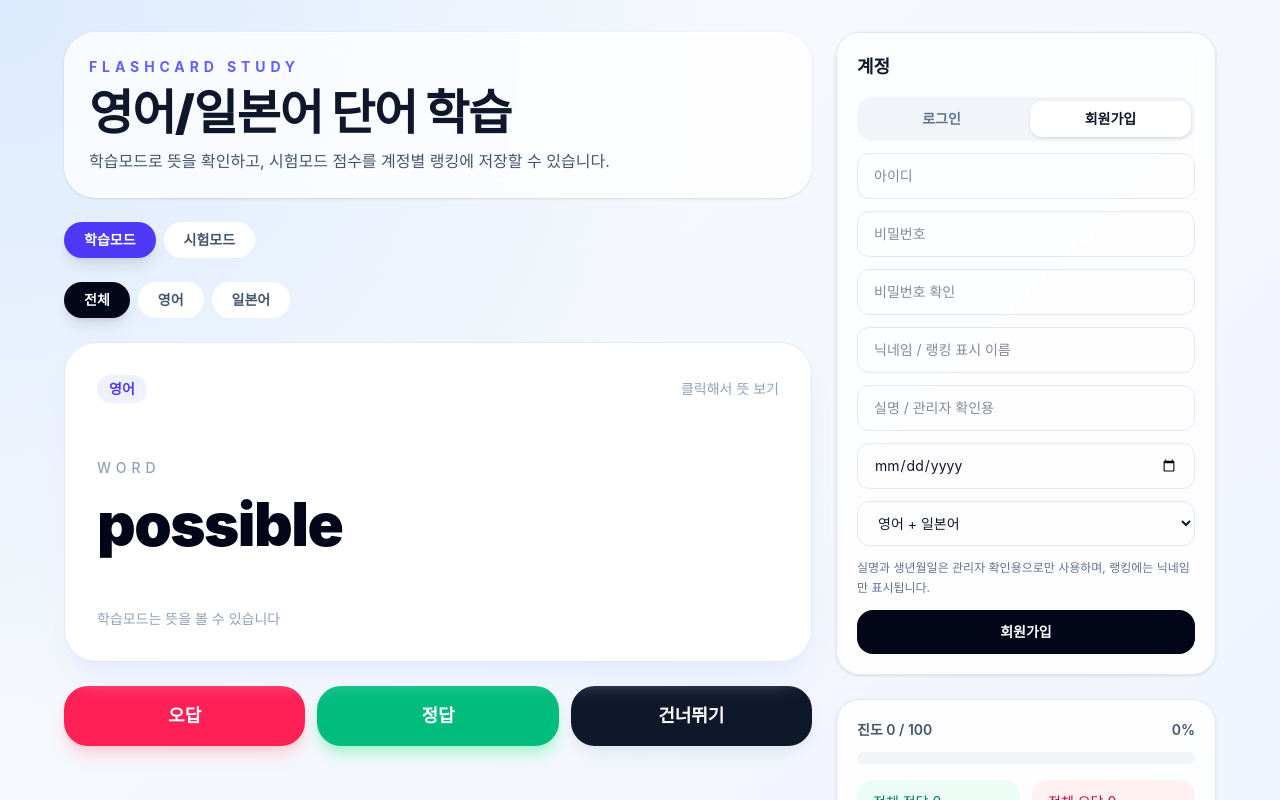
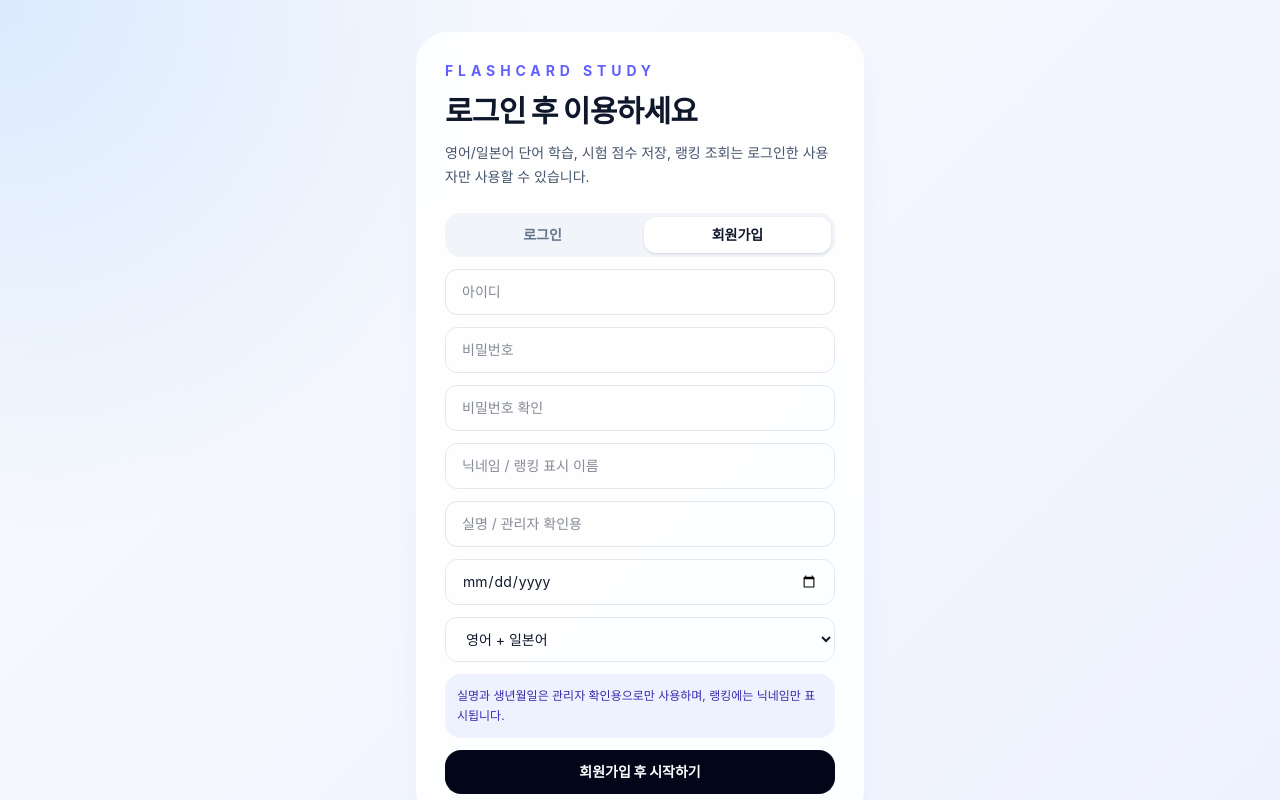
Before and after one commit to mini0211/word-learning-webapp, a React (Vite) app: page / in a window 1280 px wide. Both pictures are taken after a click on the button "회원가입". Shown: the top 800 px of the page. Built offline with nearby package versions, Linux system fonts and the light colour scheme; no server answers.

Commit message:
Require login before app access

```diff
--- a/src/App.jsx
+++ b/src/App.jsx
@@ -132,8 +132,14 @@ export default function App() {
   const [syncStatus, setSyncStatus] = useState('');
   const [leaderboard, setLeaderboard] = useState([]);
   const [leaderboardLoading, setLeaderboardLoading] = useState(false);
+  const isLoggedIn = Boolean(auth?.token && auth?.user);
 
   useEffect(() => {
+    if (!isLoggedIn) {
+      setLoading(false);
+      return;
+    }
+    setLoading(true);
     fetch(`${import.meta.env.BASE_URL}words.json`)
       .then((response) => {
         if (!response.ok) throw new Error('words.json을 불러오지 못했습니다.');
@@ -147,7 +153,7 @@ export default function App() {
         setError(err.message || '단어 데이터를 불러오지 못했습니다.');
         setLoading(false);
       });
-  }, []);
+  }, [isLoggedIn]);
 
   useEffect(() => {
     localStorage.setItem(STORAGE_KEY, JSON.stringify(progress));
@@ -178,6 +184,10 @@ export default function App() {
   const examTotal = progress.examCorrect + progress.examWrong;
 
   async function refreshLeaderboard(language = progress.filter) {
+    if (!isLoggedIn) {
+      setLeaderboard([]);
+      return;
+    }
     setLeaderboardLoading(true);
     try {
       const query = language === 'all' ? '' : `?language=${language}`;
@@ -191,9 +201,9 @@ export default function App() {
   }
 
   useEffect(() => {
-    refreshLeaderboard(progress.filter);
+    if (isLoggedIn) refreshLeaderboard(progress.filter);
     // eslint-disable-next-line react-hooks/exhaustive-deps
-  }, [progress.filter]);
+  }, [progress.filter, isLoggedIn]);
 
   useEffect(() => {
     if (!loading && filteredWords.length && !validDeck.length) {
@@ -338,6 +348,45 @@ export default function App() {
     setExamAnswer('');
     setExamFeedback(null);
   }
+
+
+  if (!isLoggedIn) {
+    return (
+      <main className="flex min-h-screen items-center justify-center bg-[radial-gradient(circle_at_top_left,#dbeafe,transparent_35%),linear-gradient(135deg,#f8fafc,#eef2ff)] px-5 py-8 text-slate-900">
+        <section className="w-full max-w-md rounded-[2rem] border border-white/70 bg-white/85 p-7 shadow-xl shadow-indigo-100/60 backdrop-blur">
+          <p className="text-sm font-bold uppercase tracking-[0.35em] text-indigo-500">Flashcard Study</p>
+          <h1 className="mt-3 text-3xl font-black tracking-tight">로그인 후 이용하세요</h1>
+          <p className="mt-3 text-sm leading-6 text-slate-600">영어/일본어 단어 학습, 시험 점수 저장, 랭킹 조회는 로그인한 사용자만 사용할 수 있습니다.</p>
+
+          <form onSubmit={handleAuth} className="mt-6 space-y-3">
+            <div className="grid grid-cols-2 gap-2 rounded-2xl bg-slate-100 p-1 text-sm font-bold">
+              <button type="button" onClick={() => setAuthMode('login')} className={`rounded-xl py-2 ${authMode === 'login' ? 'bg-white shadow-sm' : 'text-slate-500'}`}>로그인</button>
+              <button type="button" onClick={() => setAuthMode('register')} className={`rounded-xl py-2 ${authMode === 'register' ? 'bg-white shadow-sm' : 'text-slate-500'}`}>회원가입</button>
+            </div>
+            <input value={authForm.username} onChange={(e) => setAuthForm((f) => ({ ...f, username: e.target.value }))} placeholder="아이디" autoComplete="username" className="w-full rounded-xl border border-slate-200 px-4 py-3 text-sm outline-none focus:border-indigo-400" />
+            <input value={authForm.password} onChange={(e) => setAuthForm((f) => ({ ...f, password: e.target.value }))} placeholder="비밀번호" type="password" autoComplete={authMode === 'register' ? 'new-password' : 'current-password'} className="w-full rounded-xl border border-slate-200 px-4 py-3 text-sm outline-none focus:border-indigo-400" />
+            {authMode === 'register' && (
+              <>
+                <input value={authForm.passwordConfirm} onChange={(e) => setAuthForm((f) => ({ ...f, passwordConfirm: e.target.value }))} placeholder="비밀번호 확인" type="password" autoComplete="new-password" className="w-full rounded-xl border border-slate-200 px-4 py-3 text-sm outline-none focus:border-indigo-400" />
+                <input value={authForm.displayName} onChange={(e) => setAuthForm((f) => ({ ...f, displayName: e.target.value }))} placeholder="닉네임 / 랭킹 표시 이름" className="w-full rounded-xl border border-slate-200 px-4 py-3 text-sm outline-none focus:border-indigo-400" />
+                <input value={authForm.realName} onChange={(e) => setAuthForm((f) => ({ ...f, realName: e.target.value }))} placeholder="실명 / 관리자 확인용" className="w-full rounded-xl border border-slate-200 px-4 py-3 text-sm outline-none focus:border-indigo-400" />
+                <input value={authForm.birthDate} onChange={(e) => setAuthForm((f) => ({ ...f, birthDate: e.target.value }))} type="date" className="w-full rounded-xl border border-slate-200 px-4 py-3 text-sm outline-none focus:border-indigo-400" />
+                <select value={authForm.preferredLanguage} onChange={(e) => setAuthForm((f) => ({ ...f, preferredLanguage: e.target.value }))} className="w-full rounded-xl border border-slate-200 px-4 py-3 text-sm outline-none focus:border-indigo-400">
+                  <option value="all">영어 + 일본어</option>
+                  <option value="en">영어</option>
+                  <option value="ja">일본어</option>
+                </select>
+                <p className="rounded-2xl bg-indigo-50 p-3 text-xs leading-5 text-indigo-800">실명과 생년월일은 관리자 확인용으로만 사용하며, 랭킹에는 닉네임만 표시됩니다.</p>
+              </>
+            )}
+            <button type="submit" className="w-full rounded-2xl bg-slate-950 px-4 py-3 text-sm font-black text-white transition hover:bg-slate-800">{authMode === 'register' ? '회원가입 후 시작하기' : '로그인하고 시작하기'}</button>
+            {authStatus && <p className="text-sm font-semibold text-slate-600">{authStatus}</p>}
+          </form>
+        </section>
+      </main>
+    );
+  }
+
 
   return (
     <main className="min-h-screen bg-[radial-gradient(circle_at_top_left,#dbeafe,transparent_35%),linear-gradient(135deg,#f8fafc,#eef2ff)] px-5 py-8 text-slate-900">
```
